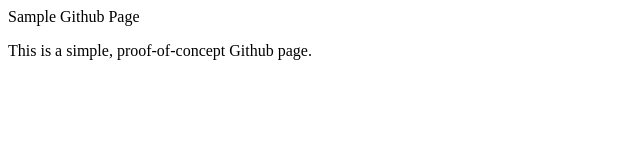
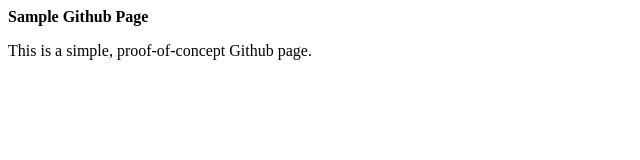
Before and after one commit to rfulton-lf/rfulton-lf.github.io, a plain HTML site: page index.html in a window 1280 px wide. Shown: the full height of the page, 0-640 px from the left. Drawn offline with Linux system fonts and the light colour scheme.

Commit message:
updated stuff again

```diff
--- a/index.html
+++ b/index.html
@@ -1,2 +1,2 @@
-<h> Sample Github Page </h>
+<h> <b>Sample Github Page</b> </h>
 <p>This is a simple, proof-of-concept Github page.</p>
```
